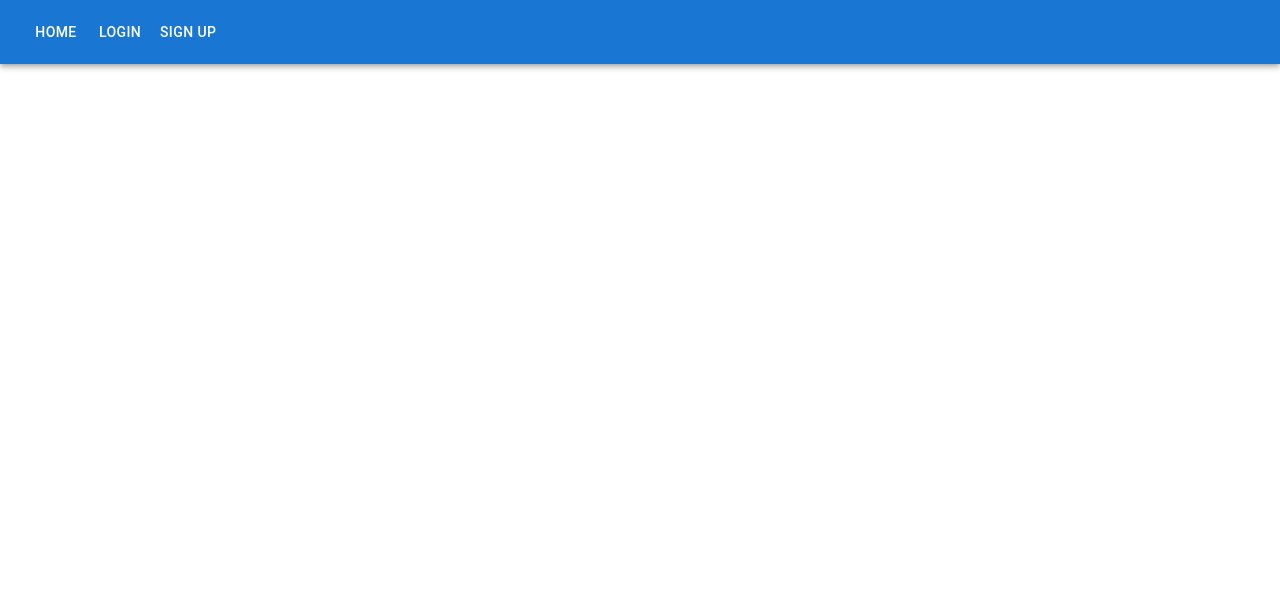
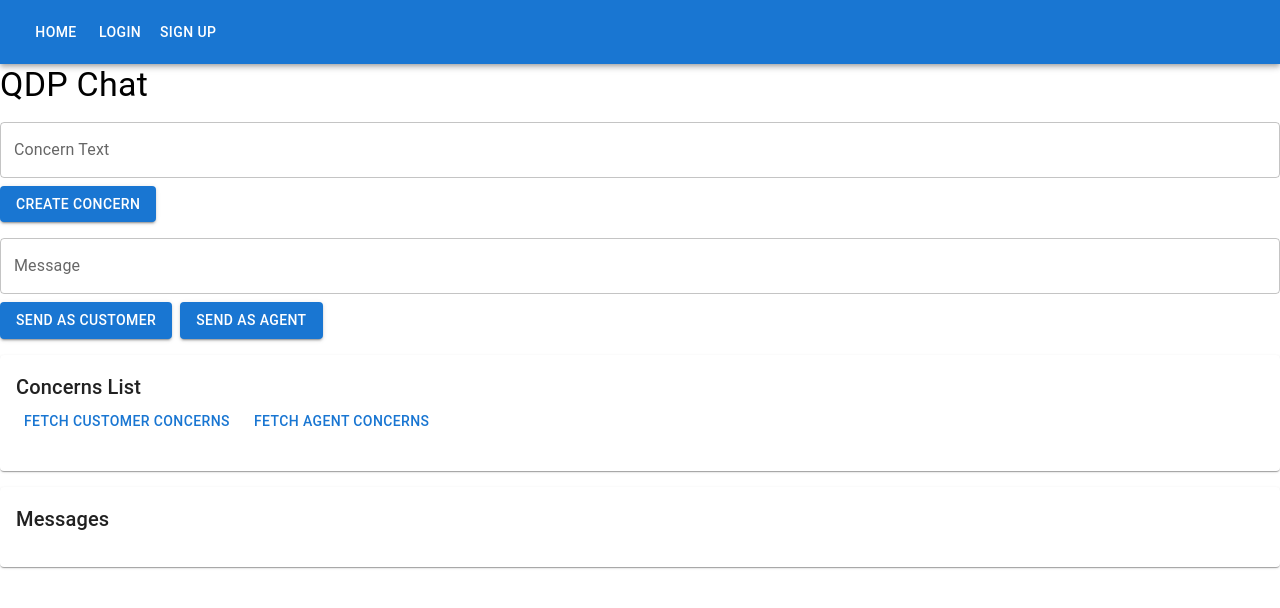
Before and after one commit to tanujdoshi/serverless-sdp7-gitlab, a React (Create React App) app in the folder frontend/: page /chat in a window 1280 px wide. Before the commit this address had no page. Shown: the top 608 px of the page. Built offline with nearby package versions, Linux system fonts and the light colour scheme.

Commit message:
message passing frontend code

```diff
--- a/frontend/package.json
+++ b/frontend/package.json
@@ -6,14 +6,17 @@
     "@emotion/react": "^11.13.3",
     "@emotion/styled": "^11.13.0",
     "@mui/icons-material": "^6.1.4",
-    "@mui/material": "^6.1.4",
+    "@mui/material": "^6.1.5",
+    "@mui/styled-engine-sc": "^6.1.5",
     "@testing-library/jest-dom": "^5.17.0",
     "@testing-library/react": "^13.4.0",
     "@testing-library/user-event": "^13.5.0",
+    "firebase": "^11.0.1",
     "react": "^18.3.1",
     "react-dom": "^18.3.1",
     "react-router-dom": "^6.27.0",
     "react-scripts": "5.0.1",
+    "styled-components": "^6.1.13",
     "web-vitals": "^2.1.4"
   },
   "scripts": {
--- a/frontend/src/App.js
+++ b/frontend/src/App.js
@@ -4,6 +4,7 @@ import { AppBar, Toolbar, Button } from "@mui/material";
 import Home from "./Components/Home/Home";
 import Login from "./Components/Authentication/Login/Login";
 import SignUp from "./Components/Authentication/Register/Register";
+import Chat from "./Components/Chat/Chat";
 
 function App() {
   return (
@@ -25,6 +26,7 @@ function App() {
         <Route path="/" element={<Home />} />
         <Route path="/login" element={<Login />} />
         <Route path="/signup" element={<SignUp />} />
+        <Route path="/chat" element={<Chat customerId="testCustomerId" agentId="testAgentId" />} />
       </Routes>
     </Router>
   );
--- /dev/null
+++ b/frontend/src/Components/Chat/Chat.js
@@ -0,0 +1,161 @@
+import React, { useEffect, useState } from "react";
+import { db, collection, addDoc, query, where, orderBy, limit, getDocs, onSnapshot } from "../../Config/firebase";
+import { Box, Button, TextField, Typography, List, ListItem, Paper } from "@mui/material";
+
+const Chat = ({ customerId, agentId }) => {
+  const [concernId, setConcernId] = useState(null);
+  const [message, setMessage] = useState("");
+  const [concerns, setConcerns] = useState([]);
+  const [messages, setMessages] = useState([]);
+  const [concernText, setConcernText] = useState("");
+
+  // Create a new concern
+  const createConcern = async () => {
+    if (!customerId) {
+        console.error("Customer ID is missing.");
+        return;
+      }
+    try {
+      const concernRef = await addDoc(collection(db, "Concerns"), {
+        customerId: customerId,
+        agentId: agentId,
+        refrenceId: "12345", // static reference id
+        concerntext: concernText,
+      });
+      setConcernId(concernRef.id);
+      console.log("New concern created with ID:", concernRef.id);
+    } catch (error) {
+      console.error("Error creating concern:", error);
+    }
+  };
+
+  // Send a message to the selected concern
+  const sendMessage = async (senderId, text) => {
+    if (!concernId) return;
+    try {
+      await addDoc(collection(db, "Concerns", concernId, "messages"), {
+        text,
+        senderId,
+        timestamp: new Date(),
+        type: senderId === customerId ? "customer" : "agent",
+      });
+      setMessage("");
+    } catch (error) {
+      console.error("Error sending message:", error);
+    }
+  };
+
+  // Fetch previous messages with pagination (last 20 messages)
+  const fetchMessages = async (id) => {
+    try {
+      const messageQuery = query(
+        collection(db, "Concerns", id, "messages"),
+        orderBy("timestamp", "desc"),
+        limit(20)
+      );
+      const messageSnapshot = await getDocs(messageQuery);
+      setMessages(messageSnapshot.docs.map((doc) => ({ id: doc.id, ...doc.data() })));
+    } catch (error) {
+      console.error("Error fetching messages:", error);
+    }
+  };
+
+  // Fetch concerns by customerId
+  const fetchCustomerConcerns = async () => {
+    try {
+      const concernsQuery = query(collection(db, "Concerns"), where("customerId", "==", customerId));
+      const concernSnapshot = await getDocs(concernsQuery);
+      setConcerns(concernSnapshot.docs.map((doc) => ({ id: doc.id, ...doc.data() })));
+    } catch (error) {
+      console.error("Error fetching customer concerns:", error);
+    }
+  };
+
+  // Fetch concerns by agentId
+  const fetchAgentConcerns = async () => {
+    try {
+      const concernsQuery = query(collection(db, "Concerns"), where("agentId", "==", agentId));
+      const concernSnapshot = await getDocs(concernsQuery);
+      setConcerns(concernSnapshot.docs.map((doc) => ({ id: doc.id, ...doc.data() })));
+    } catch (error) {
+      console.error("Error fetching agent concerns:", error);
+    }
+  };
+
+  // Listen for real-time updates in messages
+  useEffect(() => {
+    if (!concernId) return;
+
+    const messagesRef = collection(db, "Concerns", concernId, "messages");
+    const unsubscribe = onSnapshot(query(messagesRef, orderBy("timestamp", "asc")), (snapshot) => {
+      setMessages(snapshot.docs.map((doc) => ({ id: doc.id, ...doc.data() })));
+    });
+
+    return () => unsubscribe();
+  }, [concernId]);
+
+  return (
+    <Box>
+      <Typography variant="h4">QDP Chat</Typography>
+
+      {/* Create Concern Section */}
+      <Box sx={{ my: 2 }}>
+        <TextField
+          label="Concern Text"
+          value={concernText}
+          onChange={(e) => setConcernText(e.target.value)}
+          fullWidth
+        />
+        <Button variant="contained" onClick={createConcern} sx={{ mt: 1 }}>
+          Create Concern
+        </Button>
+      </Box>
+
+      {/* Message Sending Section */}
+      <Box sx={{ my: 2 }}>
+        <TextField
+          label="Message"
+          value={message}
+          onChange={(e) => setMessage(e.target.value)}
+          fullWidth
+        />
+        <Button variant="contained" onClick={() => sendMessage(customerId, message)} sx={{ mt: 1 }}>
+          Send as Customer
+        </Button>
+        <Button variant="contained" onClick={() => sendMessage(agentId, message)} sx={{ mt: 1, ml: 1 }}>
+          Send as Agent
+        </Button>
+      </Box>
+
+      {/* List of Concerns */}
+      <Paper sx={{ my: 2, p: 2 }}>
+        <Typography variant="h6">Concerns List</Typography>
+        <Button onClick={fetchCustomerConcerns}>Fetch Customer Concerns</Button>
+        <Button onClick={fetchAgentConcerns} sx={{ ml: 1 }}>Fetch Agent Concerns</Button>
+        <List>
+          {concerns.map((concern) => (
+            <ListItem key={concern.id} onClick={() => setConcernId(concern.id)}>
+              {concern.concerntext}
+            </ListItem>
+          ))}
+        </List>
+      </Paper>
+
+      {/* Display Messages */}
+      <Paper sx={{ my: 2, p: 2 }}>
+        <Typography variant="h6">Messages</Typography>
+        <List>
+          {messages.map((msg) => (
+            <ListItem key={msg.id}>
+              <Typography variant="body2">
+                <strong>{msg.type === "customer" ? "Customer" : "Agent"}:</strong> {msg.text}
+              </Typography>
+            </ListItem>
+          ))}
+        </List>
+      </Paper>
+    </Box>
+  );
+};
+
+export default Chat;
--- /dev/null
+++ b/frontend/src/Config/firebase.js
@@ -0,0 +1,13 @@
+import { initializeApp } from "firebase/app";
+import { getFirestore, collection, addDoc, query, where, orderBy, limit, getDocs, onSnapshot } from "firebase/firestore";
+
+const firebaseConfig = {
+    authDomain: "serverless-project-439901.firebaseapp.com",
+    projectId: "serverless-project-439901",
+    projectNumber: "170821346146",
+};
+
+const app = initializeApp(firebaseConfig);
+const db = getFirestore(app);
+
+export { db, collection, addDoc, query, where, orderBy, limit, getDocs, onSnapshot };
```
Also changed, not shown: 1 other file (tests, documents, lock files or other folders).
